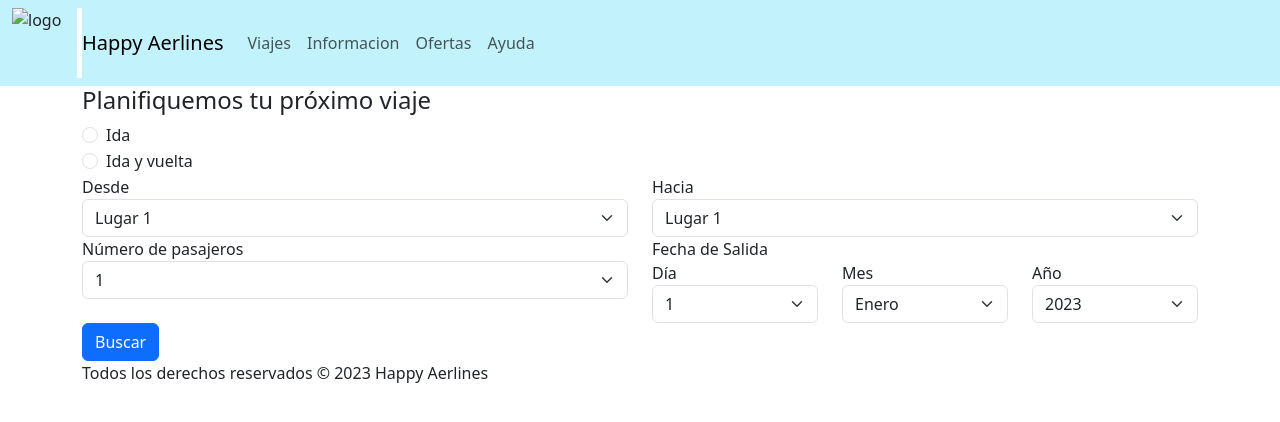
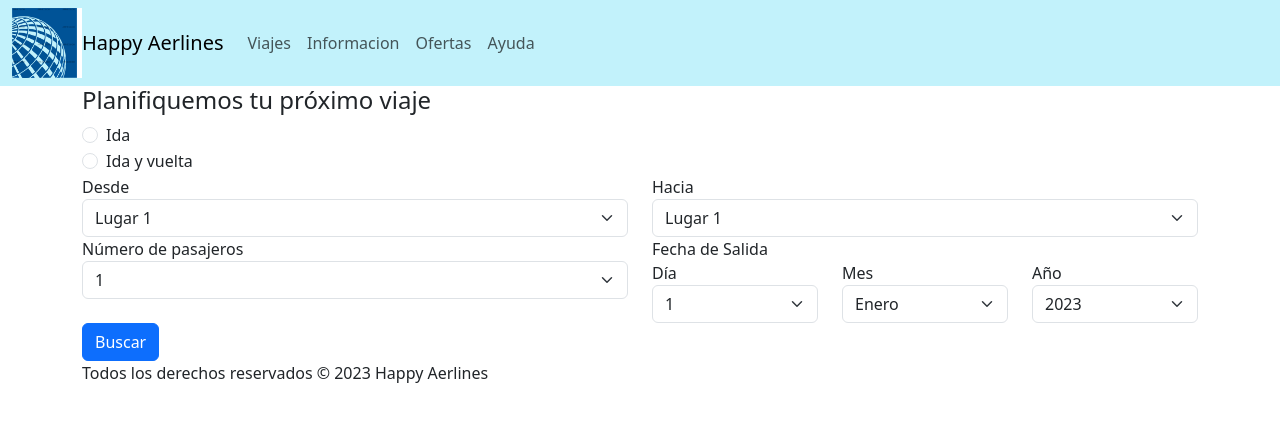
Before and after one commit to therain754/Entrega-Final-Aranibar, a plain HTML site: page pages/viaje.html in a window 1280 px wide. Drawn offline with nearby package versions, Linux system fonts and the light colour scheme; files that its build step writes are made by us from their sources; a script that the page names is missing.

Commit message:
mas correciones

```diff
--- a/pages/viaje.html
+++ b/pages/viaje.html
@@ -11,7 +11,7 @@
     <header class="cabeza">
         <nav class="navbar navbar-expand-lg navbar-light bg-info bg-opacity-25">
             <div class="container-fluid">
-                <img src="./src/logo.png" alt="logo" class="logo border-end border-5 border-white d-inline-block align-text-top">
+                <img src="/src/logo.png" alt="logo" class="logo border-end border-5 border-white d-inline-block align-text-top">
               <a class="navbar-brand" href="/index.html">Happy Aerlines</a>
               <button class="navbar-toggler" type="button" data-bs-toggle="collapse" data-bs-target="#navbarSupportedContent" aria-controls="navbarSupportedContent" aria-expanded="false" aria-label="Toggle navigation">
                 <span class="navbar-toggler-icon"></span>
```
Also changed, not shown: pages/ayuda.html (+1 -1 lines), pages/informacion.html (+1 -1 lines), pages/ofertas.html (+1 -1 lines).
